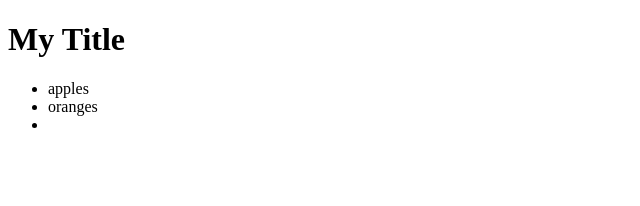
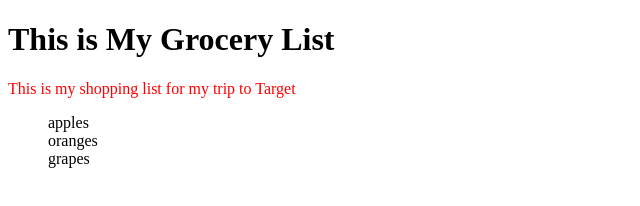
Before and after one commit to rvanarsdall/sdb-nov-2022-unit4, a plain HTML site: page challenges/grocery-list/index.html in a window 1280 px wide. Shown: the whole page, without its empty margins (0-640 px from the left). Drawn offline with Linux system fonts and the light colour scheme.

Commit message:
completed challenge

```diff
--- a/challenges/grocery-list/index.html
+++ b/challenges/grocery-list/index.html
@@ -7,11 +7,13 @@
     <title>Grocery List</title>
   </head>
   <body>
-    <h1>My Title</h1>
-    <ul>
+    <h1 id="title">My Title</h1>
+    <p id="para">This is my shopping list for my trip to Target</p>
+    <ul id="list">
       <li>apples</li>
       <li>oranges</li>
-      <li></li>
+      <li>grapes</li>
     </ul>
   </body>
+  <script src="./index.js"></script>
 </html>
--- /dev/null
+++ b/challenges/grocery-list/index.js
@@ -0,0 +1,8 @@
+let para = document.getElementById("para");
+let list = document.getElementById("list");
+let title = document.getElementById("title");
+para.style.color = "red";
+
+list.style.listStyleType = "none";
+
+title.innerText = "This is My Grocery List";
```
